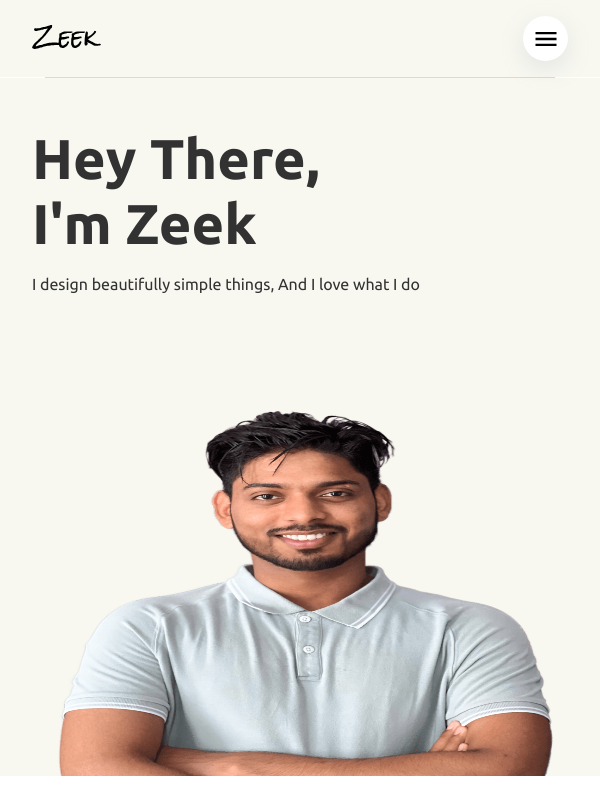
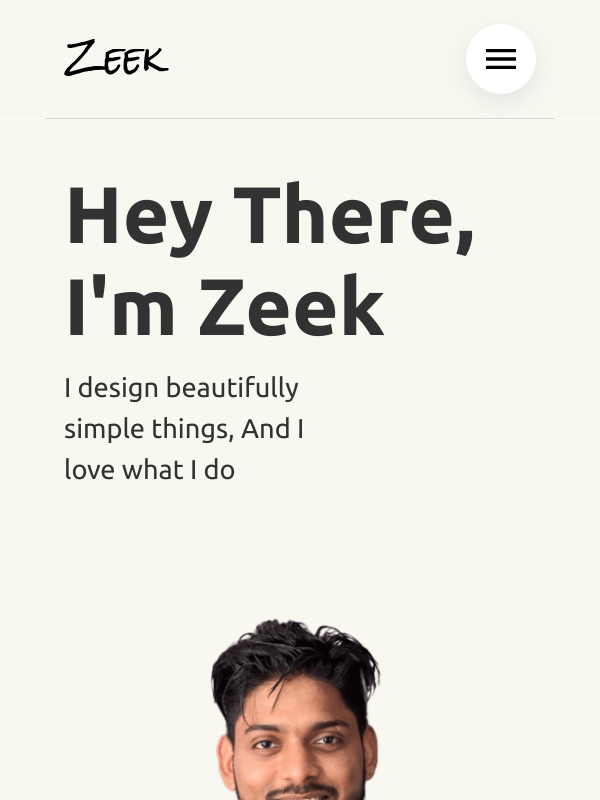
Before and after one commit to devshad7/zeektate, a Next.js app: page / in a window 600 px wide. Shown: the top 800 px of the page. Built offline with nearby package versions, Linux system fonts and the light colour scheme.

Commit message:
feat: some changes in responsiveness

```diff
--- a/pages/components/MobileNav.tsx
+++ b/pages/components/MobileNav.tsx
@@ -12,7 +12,7 @@ const MobileNav = () => {
           </Link>
         </div>
         <div className={style.menu}>
-          <MenuIcon sx={{ fontSize: "28px" }} />
+          <MenuIcon sx={{ fontSize: "28px" }} className={style.icon} />
         </div>
       </div>
       <div className={style.divider}></div>
--- a/styles/Home.module.css
+++ b/styles/Home.module.css
@@ -73,9 +73,9 @@
     }
 
     .main img {
-        margin: 3rem 0rem 0rem -.5rem;
+        margin: 3rem 0rem 0rem -1rem;
         width: auto;
-        height: 27rem;
+        height: 100%;
     }
 
     .main .both {
@@ -95,3 +95,44 @@
         margin-top: 1rem;
     }
   }
+
+  /* Media Queries for medium devices */
+
+@media screen and ((min-width: 600px) and (max-width: 1024px)) {
+    .main {
+        padding: 3rem 4rem 0rem 4rem;
+        flex-direction: column;
+    }
+
+    .main .leftContent h1 {
+        font-size: 5rem;
+    }
+
+    .main .leftContent .con, .main .leftContent .exp {
+        display: none;
+    }
+
+    .main img {
+        margin: 2rem 0rem 0rem -1rem;
+        width: auto;
+        height: 100%;
+    }
+
+    .main .both {
+        display: flex;
+        flex-direction: column-reverse;
+    }
+
+    .main .rightContent {
+        position: relative;
+        right: 0rem;
+    }
+
+    .main .rightContent p {
+        width: 60%;
+        font-size: 1.7rem;
+        font-weight: 400;
+        line-height: 1.5;
+        margin-top: 1rem;
+    }
+}
--- a/styles/MobileNav.module.css
+++ b/styles/MobileNav.module.css
@@ -38,3 +38,68 @@
     background: rgba(204, 204, 204, 0.712);
   }
 }
+
+/* Media Queries for small devices */
+
+@media screen and (max-width: 1024px) {
+  .main {
+    display: block;
+    display: flex;
+    padding: 1rem 2rem;
+    justify-content: space-between;
+    align-items: center;
+    background: #f8f8f1;
+  }
+
+  .main .logo img {
+    width: auto;
+    height: 1.5rem;
+  }
+
+  .main .menu {
+    height: 45px;
+    width: 45px;
+    background: #fff;
+    border-radius: 50%;
+    display: flex;
+    align-items: center;
+    justify-content: center;
+    box-shadow: rgba(149, 157, 165, 0.2) 0px 8px 24px;
+    cursor: pointer;
+  }
+
+  .divider {
+    width: 85%;
+    height: 1px;
+    margin: auto;
+    background: rgba(204, 204, 204, 0.712);
+  }
+}
+
+/* Media Queries for medium devices */
+
+@media screen and ((min-width: 600px) and (max-width: 1024px)) {
+  .main {
+    padding: 1.5rem 4rem;
+  }
+
+  .main .logo img {
+    height: 2.3rem;
+  }
+
+  .main .menu {
+    height: 70px;
+    width: 70px;
+  }
+
+  .main .menu .icon {
+    font-size: 40px;
+  }
+
+  .divider {
+    width: 85%;
+    height: 1px;
+    margin: auto;
+    background: rgba(204, 204, 204, 0.712);
+  }
+}
--- a/styles/Navbar.module.css
+++ b/styles/Navbar.module.css
@@ -55,3 +55,11 @@
     display: none;
   }
 }
+
+/* Media Queries for medium devices */
+
+@media screen and (max-width: 1024px) {
+  .main {
+      display: none;
+    }
+}
--- a/styles/Services.module.css
+++ b/styles/Services.module.css
@@ -88,3 +88,11 @@
     padding-bottom: 2rem;
   }
 }
+
+/* Media Queries for medium devices */
+
+@media screen and (max-width: 1024px) {
+  .main {
+    display: none;
+  }
+}
```
Lines whose indentation alone changed are shown as unchanged.
